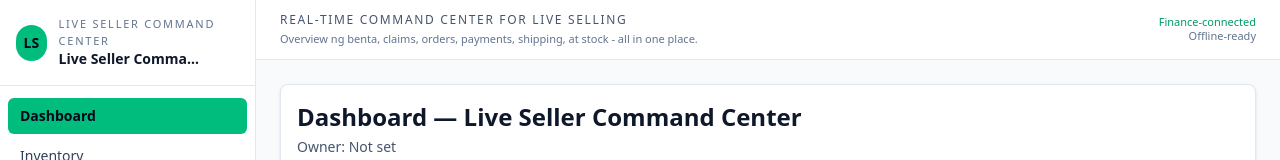
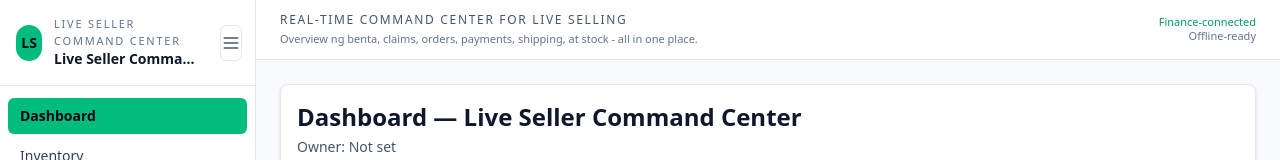
Before and after one commit to hipolitokrisandrew-code/live-seller-command-center, a React (Vite) app: page / in a window 1280 px wide. Shown: the top 160 px of the page. Built offline with nearby package versions, Linux system fonts and the light colour scheme.

Commit message:
Keep toggle visible and show pointer

```diff
--- a/src/layouts/MainLayout.tsx
+++ b/src/layouts/MainLayout.tsx
@@ -1,3 +1,4 @@
+import { useState } from "react";
 import { NavLink, Outlet } from "react-router-dom";
 import { useAppSettings } from "../hooks/useAppSettings";
 
@@ -20,6 +21,7 @@ const NAV_ITEMS: NavItem[] = [
 
 export default function MainLayout() {
   const { settings } = useAppSettings();
+  const [isSidebarOpen, setIsSidebarOpen] = useState(true);
 
   const businessName =
     settings?.businessName?.trim() || "Live Seller Command Center";
@@ -31,10 +33,17 @@ export default function MainLayout() {
         {/* Sidebar */}
         <aside className="flex w-64 flex-col border-r border-slate-200 bg-white text-slate-900">
           {/* Brand / app name */}
-          <div className="flex items-center gap-3 border-b border-slate-200 px-4 py-4">
+          <div
+            className={[
+              "flex items-center border-b border-slate-200 px-4 py-4",
+              isSidebarOpen ? "justify-between gap-3" : "justify-center",
+            ].join(" ")}
+          >
+            <div className="flex items-center gap-3">
               <div className="flex h-9 w-9 items-center justify-center rounded-full bg-emerald-500 text-sm font-bold text-slate-950">
                 LS
               </div>
+              {isSidebarOpen ? (
                 <div className="flex flex-col">
                   <span className="text-[11px] font-medium uppercase tracking-[0.16em] text-slate-500">
                     Live Seller Command Center
@@ -43,11 +52,34 @@ export default function MainLayout() {
                     {businessName}
                   </span>
                 </div>
+              ) : null}
+            </div>
+            <button
+              type="button"
+              onClick={() => setIsSidebarOpen((prev) => !prev)}
+              className="inline-flex h-9 w-9 cursor-pointer items-center justify-center rounded-md border border-slate-200 text-slate-600 transition hover:bg-slate-100 hover:text-slate-900"
+              aria-label={isSidebarOpen ? "Hide menu" : "Show menu"}
+            >
+              <svg
+                aria-hidden="true"
+                viewBox="0 0 24 24"
+                className="h-5 w-5"
+                fill="none"
+                stroke="currentColor"
+                strokeWidth="2"
+                strokeLinecap="round"
+              >
+                <line x1="4" y1="6" x2="20" y2="6" />
+                <line x1="4" y1="12" x2="20" y2="12" />
+                <line x1="4" y1="18" x2="20" y2="18" />
+              </svg>
+            </button>
           </div>
 
           {/* Nav */}
           <nav className="flex-1 space-y-1 px-2 py-3 text-sm">
-            {NAV_ITEMS.map((item) => (
+            {isSidebarOpen
+              ? NAV_ITEMS.map((item) => (
                   <NavLink
                     key={item.to}
                     to={item.to}
@@ -65,16 +97,19 @@ export default function MainLayout() {
                   >
                     <span>{item.label}</span>
                   </NavLink>
-            ))}
+                ))
+              : null}
           </nav>
 
           {/* Sidebar footer */}
+          {isSidebarOpen ? (
             <div className="border-t border-slate-200 px-4 py-3 text-[11px] text-slate-600">
               <p>
                 Owner: <span className="font-medium text-slate-800">{ownerName}</span>
               </p>
               <p className="mt-1">Works even with weak internet.</p>
             </div>
+          ) : null}
         </aside>
 
         {/* Right side: header + content */}
```
Lines whose indentation alone changed are shown as unchanged.
